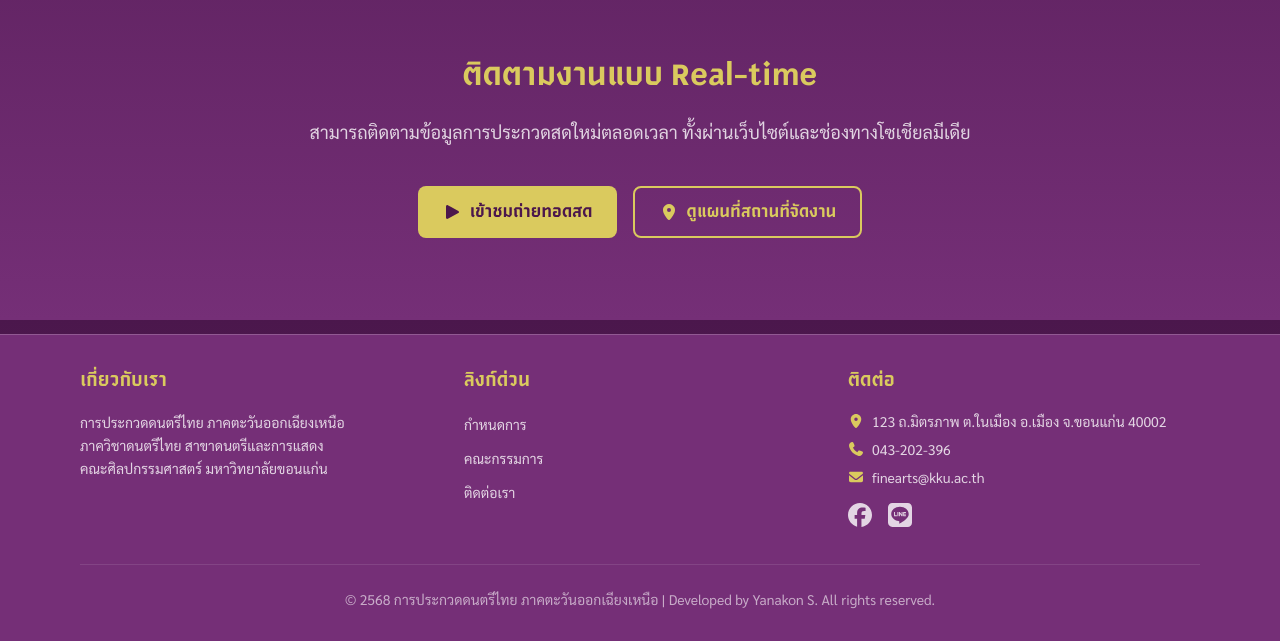
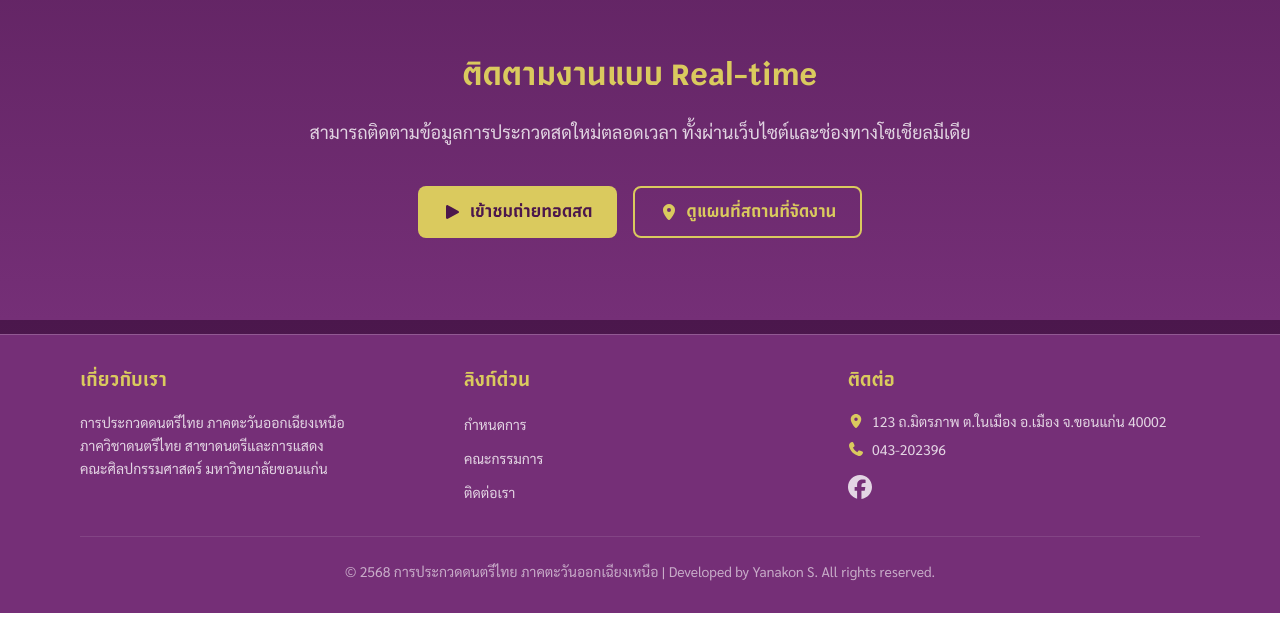
Before and after one commit to MUED3/thai-music-contest-24, a Next.js app: page / in a window 1280 px wide. Shown: the part 2080-2721 px from the top of the page. After the commit the page ends 2693 px from the top, so only its background shows below. Built offline with nearby package versions, Linux system fonts and the light colour scheme.

Commit message:
update footer

```diff
--- a/components/Footer.tsx
+++ b/components/Footer.tsx
@@ -50,11 +50,7 @@ export default function Footer() {
               </p>
               <p className="text-white/80 flex items-center gap-2 text-sm">
                 <FontAwesomeIcon icon={faPhone} className="text-ci-gold w-4" />
-                043-202-396
-              </p>
-              <p className="text-white/80 flex items-center gap-2 text-sm">
-                <FontAwesomeIcon icon={faEnvelope} className="text-ci-gold w-4" />
-                finearts@kku.ac.th
+                043-202396
               </p>
             </div>
             {/* Social Media Links */}
@@ -64,12 +60,6 @@ export default function Footer() {
                  rel="noopener noreferrer"
                  className="text-white/80 hover:text-ci-gold transition-colors">
                 <FontAwesomeIcon icon={faFacebook} className="w-6 h-6" />
-              </a>
-              <a href="#"
-                 target="_blank"
-                 rel="noopener noreferrer"
-                 className="text-white/80 hover:text-ci-gold transition-colors">
-                <FontAwesomeIcon icon={faLine} className="w-6 h-6" />
               </a>
             </div>
           </div>
```
